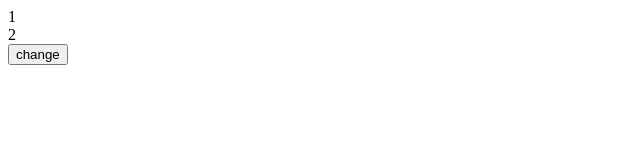
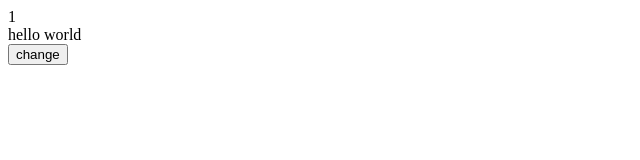
Before and after one commit to zhaoyiming0803/demo-vue, a Vue app: page / in a window 1280 px wide. Shown: the top 160 px of the page, without its empty margins (0-640 px from the left). Built offline with nearby package versions, Linux system fonts and the light colour scheme.

Commit message:
update: nextTick

```diff
--- a/src/App.vue
+++ b/src/App.vue
@@ -1,16 +1,19 @@
 <template>
   <div class="app-container">
-    <div>{{num}}</div>
-    <div>{{num + 1}}</div>
+    <div ref="container">{{num}}</div>
+    <hello :message="message"></hello>
     <button @click="change">change</button>
   </div>
 </template>
 
 <script>
+  import Hello from './components/hello';
   export default {
     data () {
       return {
-        num: 1
+        num: 1,
+        message: 'hello world',
+        isShowHello: true
       }
     },
 
@@ -19,14 +22,28 @@
       // 为了避免浏览器卡死，Vue 做了限制，最终提示：infinite update loop
       // num (newVal, oldVal) {
       //   this.num = Math.random();
-      // }
+      // },
+      num (n, o) {
+        this.message = 'hello ' + n
+      }
+    },
+
+    components: {
+      Hello
     },
 
     methods: {
       change () {
-        for (let i = 0; i < 10; i += 1) {
-          this.num = Math.random();
-        }
+        // for (let i = 0; i < 10; i += 1) {
+        //   this.num = Math.random();
+        // }
+        // for (let i = 0; i < 3; i += 1) {
+        //   this.$nextTick(() => {
+        //     this.num = Math.random();
+        //   });
+        // }
+        this.num = Math.random();
+        this.isShowHello = false;
       }
     }
   }
--- a/src/components/hello.vue
+++ b/src/components/hello.vue
@@ -1,11 +1,18 @@
 <template>
   <div class="hello-container">
-    hello
+    {{message}}
   </div>
 </template>
 
 <script scoped type="ecmascript-6">
   export default {
+    props: {
+      message: {
+        type: String,
+        required: true
+      }
+    },
+
     data () {
       return {
         name: 'Hello'
```
Also changed, not shown: 10 other files (tests, documents, lock files or other folders).
